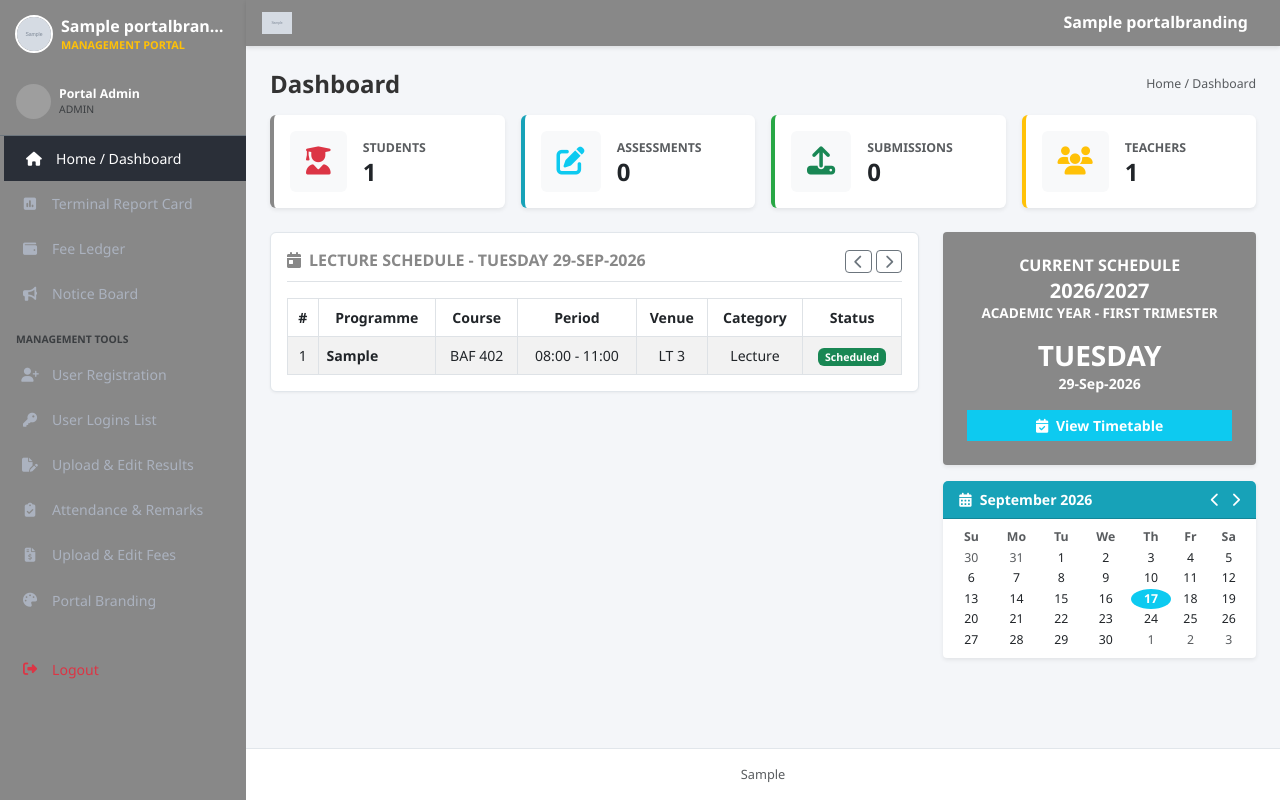
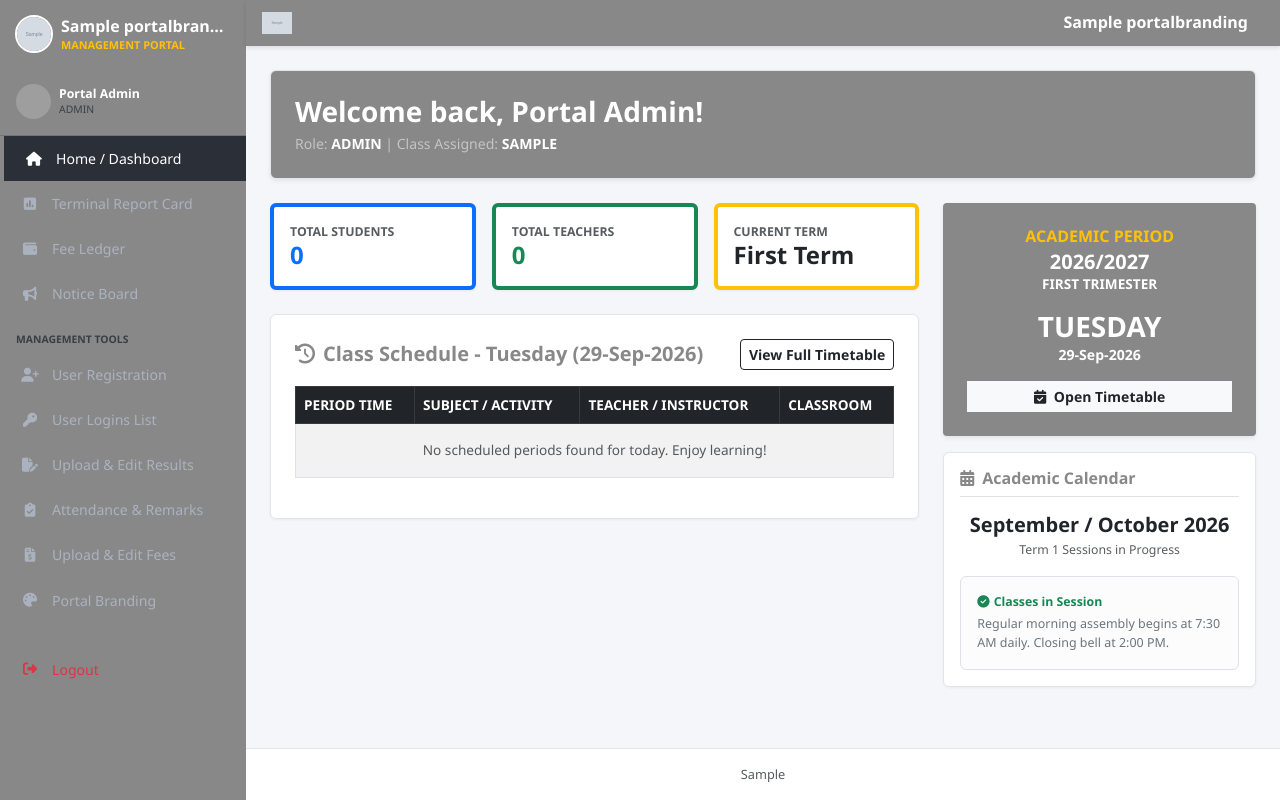
Before and after one commit to ahaqq861-sys/al-wasilah-portal, a Django app: page /portal/dashboard/ in a window 1280 px wide. Run offline with Django 5.2, Linux system fonts and the light colour scheme; a user stored in the database is signed in; data comes from the database, SQL or seed files in the repository; tables that the repository leaves empty hold one stand-in row (values such as "Sample post"); grey boxes marked "Sample" are stand-in pictures; grey boxes are pictures that could not be loaded.

Commit message:
Update dashboard schedule and timetable to primary school layout, fix placeholder error

```diff
--- a/portal/templates/portal/dashboard.html
+++ b/portal/templates/portal/dashboard.html
@@ -3,88 +3,70 @@
 {% block title %}Dashboard - {{ branding.school_name }}{% endblock %}
 
 {% block content %}
-<div class="d-flex justify-content-between align-items-center mb-3">
-    <h4 class="fw-bold mb-0" style="color: #333;">Dashboard</h4>
-    <small class="text-muted">Home / Dashboard</small>
-</div>
-
-<!-- Stat Counter Widgets -->
-<div class="row g-3 mb-4">
-    <div class="col-md-3">
-        <div class="card border-0 shadow-sm p-3 d-flex flex-row align-items-center" style="border-left: 4px solid var(--brand-primary) !important;">
-            <div class="bg-light p-3 rounded me-3 text-danger"><i class="fa-solid fa-user-graduate fa-2x"></i></div>
-            <div>
-                <small class="text-muted text-uppercase fw-bold">Students</small>
-                <h4 class="fw-bold mb-0">{{ total_students|default:"1" }}</h4>
-            </div>
-        </div>
-    </div>
-    <div class="col-md-3">
-        <div class="card border-0 shadow-sm p-3 d-flex flex-row align-items-center" style="border-left: 4px solid #17a2b8 !important;">
-            <div class="bg-light p-3 rounded me-3 text-info"><i class="fa-solid fa-pen-to-square fa-2x"></i></div>
-            <div>
-                <small class="text-muted text-uppercase fw-bold">Assessments</small>
-                <h4 class="fw-bold mb-0">0</h4>
-            </div>
-        </div>
-    </div>
-    <div class="col-md-3">
-        <div class="card border-0 shadow-sm p-3 d-flex flex-row align-items-center" style="border-left: 4px solid #28a745 !important;">
-            <div class="bg-light p-3 rounded me-3 text-success"><i class="fa-solid fa-upload fa-2x"></i></div>
-            <div>
-                <small class="text-muted text-uppercase fw-bold">Submissions</small>
-                <h4 class="fw-bold mb-0">0</h4>
-            </div>
-        </div>
-    </div>
-    <div class="col-md-3">
-        <div class="card border-0 shadow-sm p-3 d-flex flex-row align-items-center" style="border-left: 4px solid #ffc107 !important;">
-            <div class="bg-light p-3 rounded me-3 text-warning"><i class="fa-solid fa-users fa-2x"></i></div>
-            <div>
-                <small class="text-muted text-uppercase fw-bold">Teachers</small>
-                <h4 class="fw-bold mb-0">{{ total_teachers|default:"1" }}</h4>
-            </div>
+<div class="row mb-4">
+    <div class="col-md-12">
+        <div class="portal-card p-4 text-white rounded-2 shadow-sm" style="background: linear-gradient(135deg, var(--brand-primary), var(--brand-secondary));">
+            <h3 class="fw-bold mb-1">Welcome back, {{ request.user.get_full_name|default:request.user.username }}!</h3>
+            <p class="mb-0 text-white-50">Role: <span class="text-uppercase fw-bold text-white">{{ profile.role }}</span> | Class Assigned: <span class="text-uppercase fw-bold text-white">{{ profile.assigned_class }}</span></p>
         </div>
     </div>
 </div>
 
-<div class="row g-4">
-    <!-- Main Timetable & Schedule Section -->
+<div class="row">
+    <!-- Left Main Content: Quick Stats & Today's Primary School Schedule -->
     <div class="col-lg-8">
-        <div class="portal-card p-3 mb-4">
-            <div class="d-flex justify-content-between align-items-center border-bottom pb-2 mb-3">
-                <h6 class="fw-bold mb-0 text-uppercase" style="color: var(--brand-primary);">
-                    <i class="fa-solid fa-calendar-day me-2"></i>Lecture Schedule - {{ today_day_name|default:"Thursday" }} {{ today_date_str|default:"17-Sep-2026" }}
-                </h6>
-                <div>
-                    <button class="btn btn-sm btn-outline-secondary py-0"><i class="fa-solid fa-chevron-left"></i></button>
-                    <button class="btn btn-sm btn-outline-secondary py-0"><i class="fa-solid fa-chevron-right"></i></button>
+        <div class="row g-3 mb-4">
+            <div class="col-md-4">
+                <div class="portal-card p-3 border-start border-4 border-primary">
+                    <small class="text-muted fw-bold d-block">TOTAL STUDENTS</small>
+                    <h4 class="fw-bold mb-0 text-primary">{{ total_students|default:"0" }}</h4>
                 </div>
             </div>
+            <div class="col-md-4">
+                <div class="portal-card p-3 border-start border-4 border-success">
+                    <small class="text-muted fw-bold d-block">TOTAL TEACHERS</small>
+                    <h4 class="fw-bold mb-0 text-success">{{ total_teachers|default:"0" }}</h4>
+                </div>
+            </div>
+            <div class="col-md-4">
+                <div class="portal-card p-3 border-start border-4 border-warning">
+                    <small class="text-muted fw-bold d-block">CURRENT TERM</small>
+                    <h4 class="fw-bold mb-0 text-dark">First Term</h4>
+                </div>
+            </div>
+        </div>
 
+        <!-- Primary School Today's Schedule -->
+        <div class="portal-card p-4 mb-4">
+            <div class="d-flex justify-content-between align-items-center mb-3">
+                <h5 class="fw-bold mb-0" style="color: var(--brand-primary);"><i class="fa-solid fa-clock-rotate-left me-2"></i>Class Schedule - {{ today_day_name }} ({{ today_date_str }})</h5>
+                <a href="{% url 'portal:timetable' %}" class="btn btn-sm btn-outline-dark fw-bold">View Full Timetable</a>
+            </div>
             <div class="table-responsive">
-                <table class="table table-bordered table-striped table-uds align-middle text-center mb-0">
-                    <thead>
+                <table class="table table-bordered table-striped align-middle" style="font-size: 0.85rem;">
+                    <thead class="table-dark text-uppercase">
                         <tr>
-                            <th>#</th>
-                            <th>Programme</th>
-                            <th>Course</th>
-                            <th>Period</th>
-                            <th>Venue</th>
-                            <th>Category</th>
-                            <th>Status</th>
+                            <th>Period Time</th>
+                            <th>Subject / Activity</th>
+                            <th>Teacher / Instructor</th>
+                            <th>Classroom</th>
                         </tr>
                     </thead>
                     <tbody>
-                        <tr>
-                            <td>1</td>
-                            <td class="text-start fw-bold">{{ profile.programme|default:"BSC BANKING AND FINANCE" }}</td>
-                            <td>BAF 402</td>
-                            <td>08:00 - 11:00</td>
-                            <td>LT 3</td>
-                            <td>Lecture</td>
-                            <td><span class="badge bg-success">Scheduled</span></td>
-                        </tr>
+                        {% if today_schedule %}
+                            {% for sch in today_schedule %}
+                            <tr>
+                                <td class="fw-bold">{{ sch.period_time }}</td>
+                                <td class="fw-bold text-primary">{{ sch.subject_name }}</td>
+                                <td>{{ sch.teacher_name }}</td>
+                                <td>{{ sch.venue }}</td>
+                            </tr>
+                            {% endfor %}
+                        {% else %}
+                            <tr>
+                                <td colspan="4" class="text-center py-3 text-muted">No scheduled periods found for today. Enjoy learning!</td>
+                            </tr>
+                        {% endif %}
                     </tbody>
                 </table>
             </div>
@@ -93,42 +75,28 @@
 
     <!-- Right Schedule Banner & Dynamic Calendar -->
     <div class="col-lg-4">
-        <!-- Academic Period Wine Box -->
+        <!-- Primary School Banner Box -->
         <div class="card text-white text-center p-4 mb-3 border-0 shadow-sm rounded-1" style="background-color: var(--brand-primary);">
-            <h6 class="fw-bold text-uppercase mb-1" style="color: var(--brand-accent);">Current Schedule</h6>
+            <h6 class="fw-bold text-uppercase mb-1 text-warning">Academic Period</h6>
             <h5 class="fw-bold mb-0">2026/2027</h5>
-            <div class="fw-bold text-uppercase mb-3" style="font-size: 0.85rem;">ACADEMIC YEAR - FIRST TRIMESTER</div>
-            <h3 class="fw-bold text-uppercase mb-0">{{ today_day_name|default:"THURSDAY" }}</h3>
-            <div class="fw-bold">{{ today_date_str|default:"17-SEP-2026" }}</div>
-            <a href="{% url 'portal:placeholder' 'Timetable' %}" class="btn btn-info btn-sm mt-3 text-white fw-bold px-4 rounded-0">
-                <i class="fa-solid fa-calendar-check me-1"></i> View Timetable
+            <div class="fw-bold text-uppercase mb-3" style="font-size: 0.85rem;">FIRST TRIMESTER</div>
+            <h3 class="fw-bold text-uppercase mb-0">{{ today_day_name|default:"TUESDAY" }}</h3>
+            <div class="fw-bold">{{ today_date_str|default:"29-Sep-2026" }}</div>
+            <a href="{% url 'portal:timetable' %}" class="btn btn-light btn-sm mt-3 fw-bold px-4 rounded-0 text-dark">
+                <i class="fa-solid fa-calendar-check me-1"></i> Open Timetable
             </a>
         </div>
 
-        <!-- UDS Calendar Sidebar Widget -->
-        <div class="card border-0 shadow-sm rounded-1">
-            <div class="card-header text-white py-2 fw-bold d-flex justify-content-between align-items-center" style="background-color: #17a2b8;">
-                <span><i class="fa-solid fa-calendar-days me-2"></i>September 2026</span>
-                <div>
-                    <i class="fa-solid fa-chevron-left me-2"></i>
-                    <i class="fa-solid fa-chevron-right"></i>
+        <!-- Up-to-date Calendar Widget -->
+        <div class="portal-card p-3">
+            <h6 class="fw-bold mb-3 border-bottom pb-2" style="color: var(--brand-primary);"><i class="fa-solid fa-calendar-days me-2"></i>Academic Calendar</h6>
+            <div class="text-center">
+                <h5 class="fw-bold text-dark mb-1">September / October 2026</h5>
+                <p class="text-muted small mb-3">Term 1 Sessions in Progress</p>
+                <div class="alert alert-light border small text-start mb-0">
+                    <p class="mb-1 fw-bold text-success"><i class="fa-solid fa-circle-check me-1"></i>Classes in Session</p>
+                    <p class="mb-0 text-secondary" style="font-size: 0.78rem;">Regular morning assembly begins at 7:30 AM daily. Closing bell at 2:00 PM.</p>
                 </div>
-            </div>
-            <div class="card-body p-2">
-                <table class="w-100 text-center small table-borderless">
-                    <thead>
-                        <tr class="text-muted fw-bold">
-                            <th>Su</th><th>Mo</th><th>Tu</th><th>We</th><th>Th</th><th>Fr</th><th>Sa</th>
-                        </tr>
-                    </thead>
-                    <tbody>
-                        <tr><td class="text-muted">30</td><td class="text-muted">31</td><td>1</td><td>2</td><td>3</td><td>4</td><td>5</td></tr>
-                        <tr><td>6</td><td>7</td><td>8</td><td>9</td><td>10</td><td>11</td><td>12</td></tr>
-                        <tr><td>13</td><td>14</td><td>15</td><td>16</td><td class="bg-info text-white fw-bold rounded-circle">17</td><td>18</td><td>19</td></tr>
-                        <tr><td>20</td><td>21</td><td>22</td><td>23</td><td>24</td><td>25</td><td>26</td></tr>
-                        <tr><td>27</td><td>28</td><td>29</td><td>30</td><td class="text-muted">1</td><td class="text-muted">2</td><td class="text-muted">3</td></tr>
-                    </tbody>
-                </table>
             </div>
         </div>
     </div>
```
Also changed, not shown: portal/templates/portal/timetable.html (+10 -10 lines).
